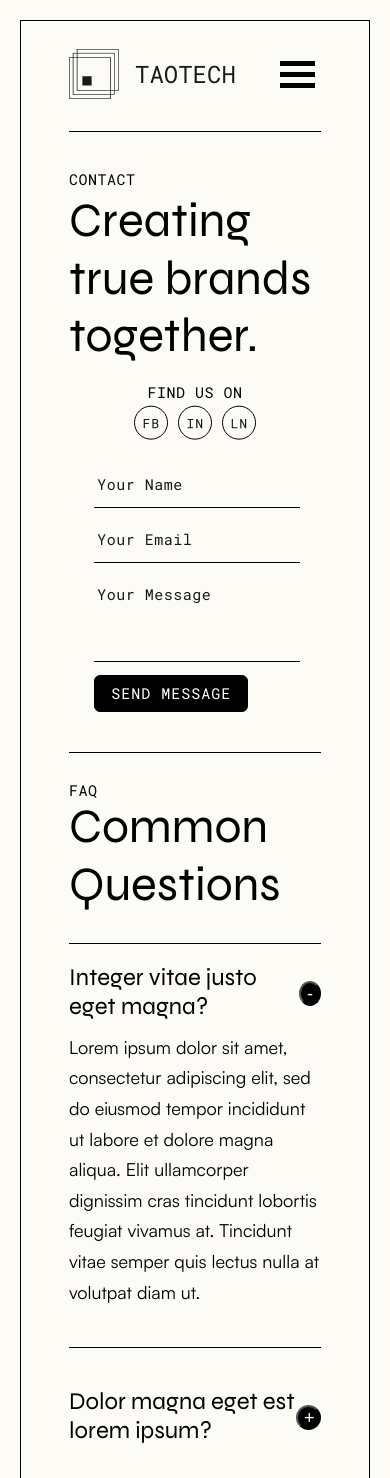
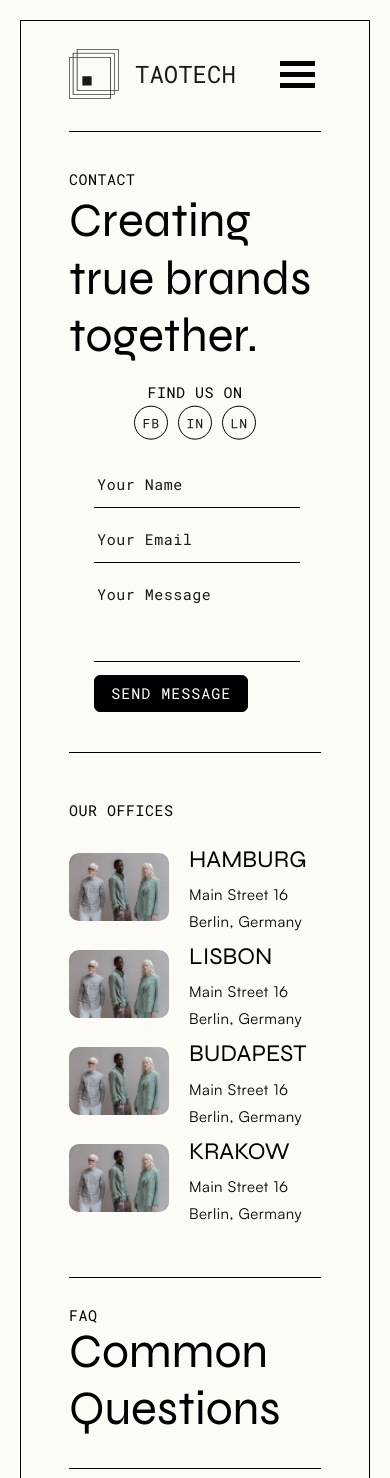
Before and after one commit to taodemy/website, a Next.js app: page /contact in a window 390 px wide. Shown: the top 1478 px of the page. Built offline with nearby package versions, Linux system fonts and the light colour scheme.

Commit message:
update: responsive for our offices section

```diff
--- a/components/general/AddressItem.tsx
+++ b/components/general/AddressItem.tsx
@@ -1,6 +1,9 @@
 import styles from "@/styles/AddressItem.module.css";
-import { fontSatoshi, fontRobotoMono, fontSyne } from "@/pages/_app";
+import { fontSatoshi, fontSyne } from "@/pages/_app";
+import EViewPortQuery from "@/constants/viewPortSize";
+import useMediaQuery from "@/hooks/useMediaQuery";
 
+const { PHONE } = EViewPortQuery;
 interface AddressItemProps {
   imgSrc: string;
   title: string;
@@ -9,12 +12,15 @@ interface AddressItemProps {
 }
 
 const AddressItem = ({ imgSrc, title, street, city }: AddressItemProps) => {
+  const isPhoneSize = useMediaQuery(PHONE);
   return (
     <div className={styles.address}>
       <img src={imgSrc} className={styles.address__img} alt="office" />
       <div className={styles.address__details}>
         <h2
-          className={`${fontSyne.className} global__uppercase-heading-h4 ${styles.address__text}`}
+          className={`${fontSyne.className} ${
+            isPhoneSize ? "global__uppercase-heading-h4" : "global__uppercase-heading-h3"
+          } ${styles.address__text}`}
         >
           {title}
         </h2>
--- a/components/general/OurOffices.tsx
+++ b/components/general/OurOffices.tsx
@@ -1,8 +1,13 @@
 import styles from "@/styles/OurOffices.module.css";
 import { fontRobotoMono } from "@/pages/_app";
 import AddressItem from "./AddressItem";
+import useMediaQuery from "@/hooks/useMediaQuery";
+import EViewPortQuery from "@/constants/viewPortSize";
+
+const { OUROFFICES } = EViewPortQuery;
 
 const OurOffices = () => {
+  const isOurOfficesViewChange = useMediaQuery(OUROFFICES);
   return (
     <section className={styles.offices}>
       <div className={styles.offices_left__container}>
@@ -27,9 +32,13 @@ const OurOffices = () => {
             city="Berlin, Germany"
           />
         </div>
-        <div className={styles.address_border__container}>
-          <div className={styles.address__border_center}></div>
-        </div>
+        {isOurOfficesViewChange ? (
+          ""
+        ) : (
+          <div className={styles.address_border__container}>
+            <div className={styles.address__border_center}></div>
+          </div>
+        )}
         <div className={styles.address_details__container}>
           <AddressItem
             imgSrc="/images/our_value.jpeg"
--- a/constants/viewPortSize.ts
+++ b/constants/viewPortSize.ts
@@ -2,6 +2,7 @@ enum EViewPortQuery {
   DESKTOP = "(min-width: 1024px)",
   TABLET = "(min-width: 743px) and (max-width: 1024px)",
   PHONE = "(max-width: 743px)",
+  OUROFFICES = "(max-width: 1118px)",
 }
 
 export default EViewPortQuery;
--- a/pages/contact.tsx
+++ b/pages/contact.tsx
@@ -15,7 +15,7 @@ export default function Contact() {
       </Head>
       <main>
         <SendMsg />
-        {/* <OurOffices /> */}
+        <OurOffices />
         <CommonQuestions />
       </main>
     </>
--- a/styles/AddressItem.module.css
+++ b/styles/AddressItem.module.css
@@ -1,20 +1,30 @@
 .address {
-  width: 50%;
-  height: 100%;
+  width: 100%;
   border-left: 1px solid var(--border-default);
   padding-left: 35px;
+  margin-right: 10px;
   display: flex;
   align-items: center;
 }
 .address__img {
-  width: 35%;
-  height: 100%;
+  width: 150px;
   border-radius: 10px;
 }
 .address__details {
-  height: 90%;
   margin-left: 20px;
 }
 .address__text {
   line-height: 180%;
 }
+@media screen and (max-width: 1118px) {
+  .address {
+    width: 100%;
+    border-left: none;
+    padding-left: 0;
+  }
+}
+@media screen and (max-width: 743px) {
+  .address__img {
+    width: 100px;
+  }
+}
--- a/styles/OurOffices.module.css
+++ b/styles/OurOffices.module.css
@@ -1,35 +1,54 @@
 .offices {
   width: 100%;
-  height: 450px;
+  padding-top: 50px;
+  padding-bottom: 50px;
   display: flex;
-  align-items: center;
+  justify-content: space-between;
+  align-items: flex-start;
   border-bottom: 1px solid var(--border-default);
 }
 .offices_left__container {
-  width: 33%;
-  height: 75%;
 }
 .offices_address__container {
-  width: 66%;
-  height: 75%;
+  width: 70%;
   display: flex;
   flex-direction: column;
   justify-content: space-between;
 }
 .address_details__container {
   width: 100%;
-  height: 35%;
   display: flex;
 }
 .address_border__container {
   width: 100%;
-  height: 30%;
-  padding-left: 35px;
+  height: 100px;
   border-left: 1px solid var(--border-default);
   display: flex;
   align-items: center;
 }
 .address__border_center {
   width: 100%;
+  margin-left: 35px;
   border-top: 1px solid var(--border-default);
 }
+@media screen and (max-width: 1118px) {
+  .offices {
+    flex-direction: column;
+  }
+  .offices_left__container {
+    width: 100%;
+    margin-bottom: 20px;
+  }
+  .offices_address__container {
+    width: 100%;
+    height: 100%;
+  }
+  .offices_address__container {
+    width: 100%;
+  }
+}
+@media screen and (max-width: 743px) {
+  .address_details__container {
+    flex-direction: column;
+  }
+}
```
